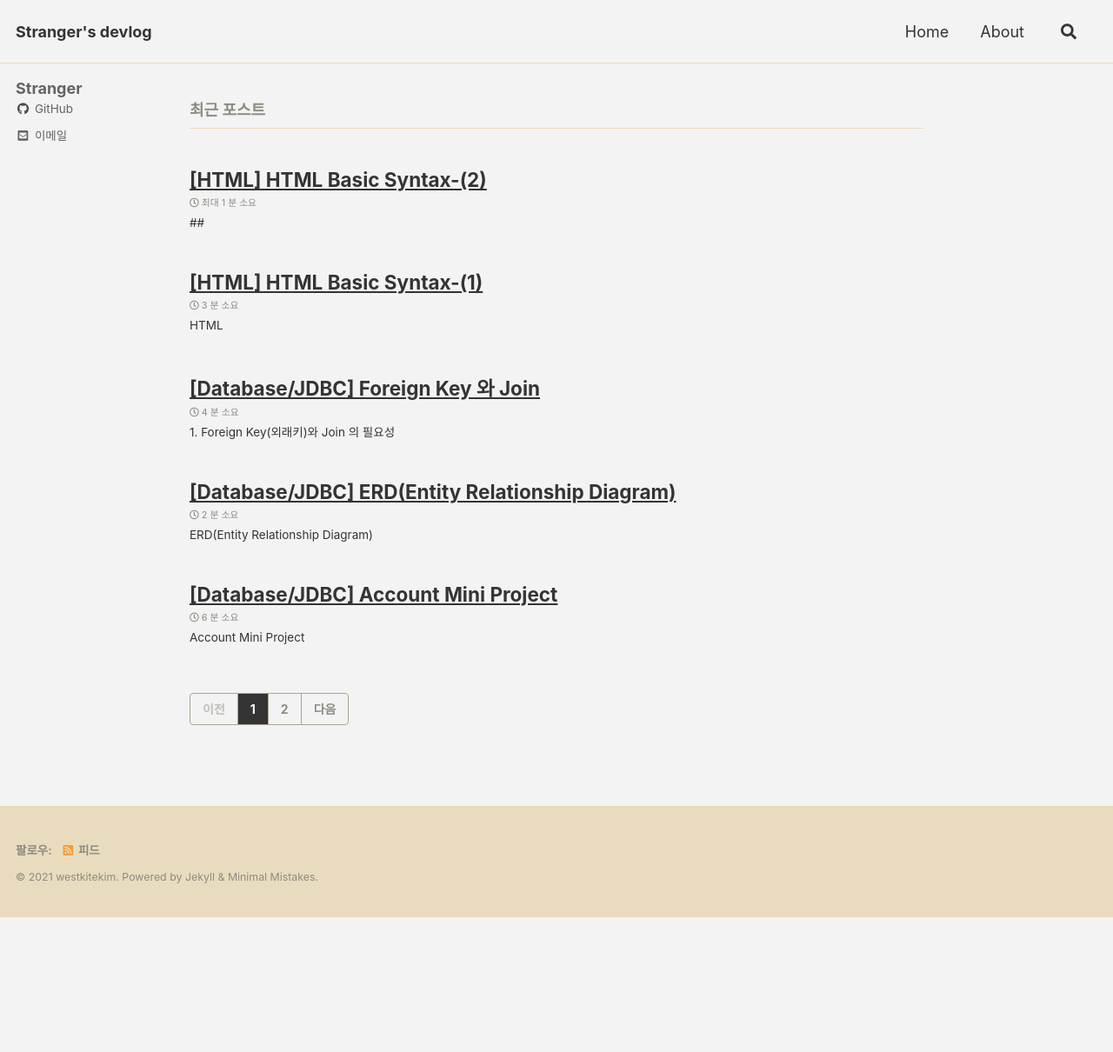
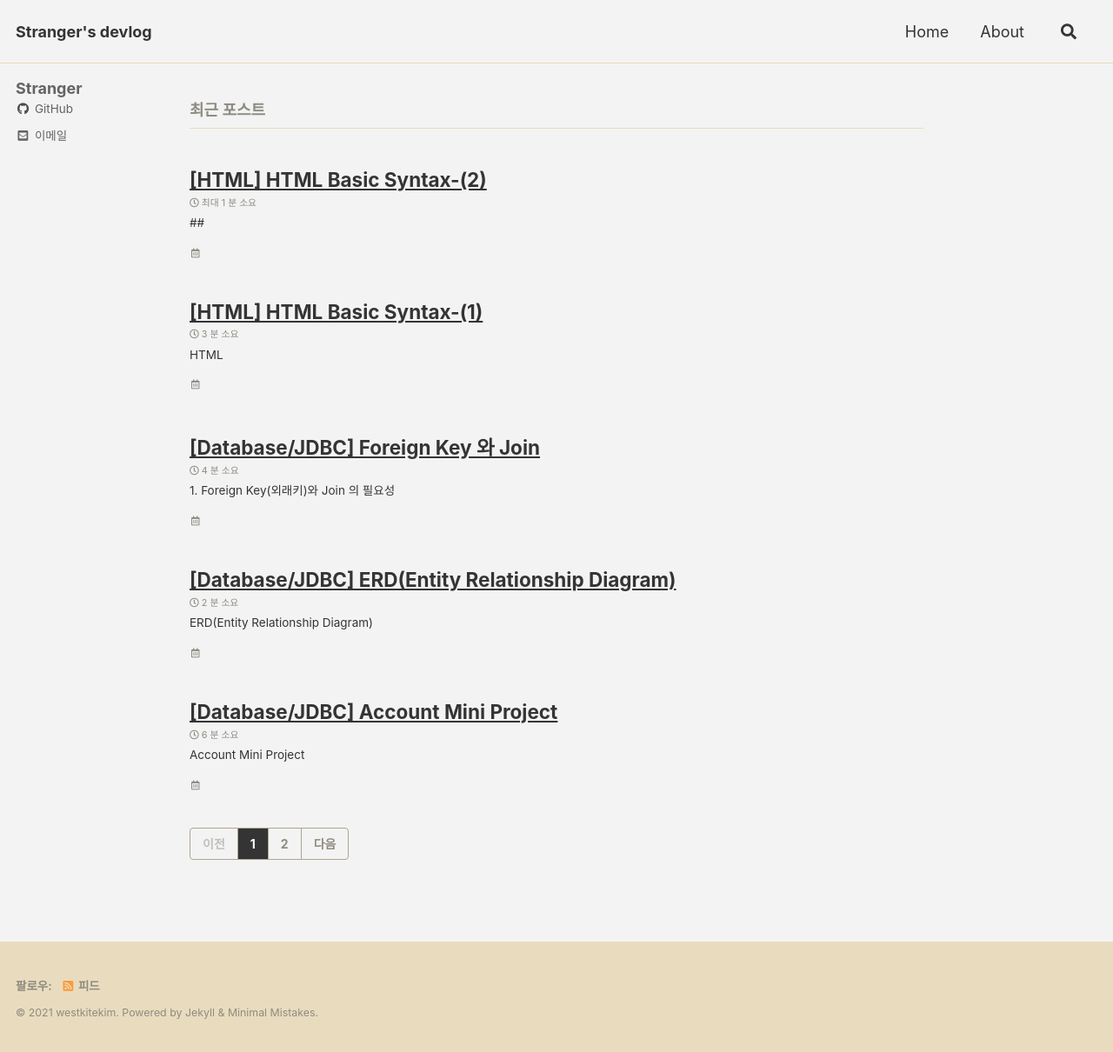
Before and after one commit to westkitekim/westkitekim.github.io, a Jekyll site: the page built from index.html, in a window 1280 px wide. Shown: the whole page at 87% size. Built offline with Jekyll 4.4.1, drawn with Linux system fonts in a browser that asks for light colours; cached includes are drawn as plain includes; the list of posts is cut into pages by our own code; before the commit the page ends 1055 px from its top, so only the background shows below that.

Commit message:
update날짜 archive-single.html 수정

```diff
--- a/_includes/archive-single.html
+++ b/_includes/archive-single.html
@@ -26,5 +26,17 @@
     </h2>
     {% include page__meta.html type=include.type %}
     {% if post.excerpt %}<p class="archive__item-excerpt" itemprop="description">{{ post.excerpt | markdownify | strip_html | truncate: 160 }}</p>{% endif %}
+
+    <!--
+    devinlife comments :
+        아키이브 싱글 페이지(ex. 카테고리)에 각 포스트 제목 밑에 Updated 시간 표기
+        기존에는 read_time이 표기. read_time -> date 변경
+    -->
+    <!-- if와 endif의 처음 \%는 %로 수정하고 복붙하기!-->
+    {% if post.date %}
+      <p class="page__meta"><i class="far fa-fw fa-calendar-alt" aria-hidden="true"></i> </p>
+    {% endif %}
+    <!-- 여기까지 복붙-->
+
   </article>
 </div>
```
